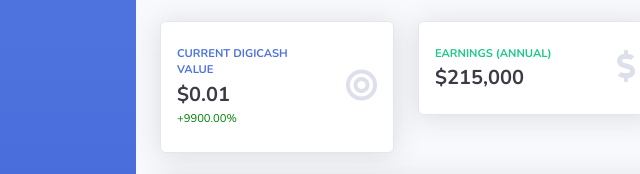
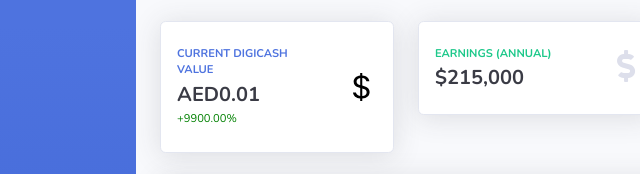
Before and after one commit to IyaadDev/DigiCash-System, a plain HTML site: page dashboard.html in a window 1280 px wide. Shown: the part 131-305 px from the top of the page, 88-728 px from the left. Drawn offline with nearby package versions, Linux system fonts and the light colour scheme.

Commit message:
Update dashboard.html

```diff
--- a/dashboard.html
+++ b/dashboard.html
@@ -136,26 +136,27 @@ nameSpan.innerHTML = `${firstName} ${lastName}`;
                         <h3 class="text-dark mb-0">Dashboard</h3><a class="btn btn-primary btn-sm d-none d-sm-inline-block" role="button" href="#"><i class="fas fa-download fa-sm text-white-50"></i>&nbsp;Generate Report</a>
                     </div>
                     <div class="row">
-                        <div class="col-md-6 col-xl-3 mb-4"><div class="card shadow border-start-primary py-2">
+                        <div class="col-md-6 col-xl-3 mb-4">
+                            <div class="card shadow border-start-primary py-2">
                                 <div class="card-body">
                                     <div class="row align-items-center no-gutters">
                                         <div class="col me-2">
-        <div class="text-uppercase text-primary fw-bold text-xs mb-1"><span>Current DigiCash Value</span></div>
-        <div class="text-dark fw-bold h5 mb-0"><span id="price"></span></div>
+                                            <div class="text-uppercase fw-bold text-primary text-xs mb-1"><span>Current DigiCash Value</span></div>
+                                            <div class="fw-bold text-dark h5 mb-0"><span id="price"></span></div>
                                             <div class="text-xs mt-1"><span id="change"></span></div>
                                         </div>
-      <div class="col-auto"><i class="fas fa-bullseye fa-2x text-gray-300"></i></div>
+                                        <div class="col-auto"><svg xmlns="http://www.w3.org/2000/svg" width="1em" height="1em" fill="currentColor" viewBox="0 0 16 16" class="bi bi-currency-dollar fa-2x text-gray-300" style="color: rgb(0,0,0)!important;">
+                                                <path d="M4 10.781c.148 1.667 1.513 2.85 3.591 3.003V15h1.043v-1.216c2.27-.179 3.678-1.438 3.678-3.3 0-1.59-.947-2.51-2.956-3.028l-.722-.187V3.467c1.122.11 1.879.714 2.07 1.616h1.47c-.166-1.6-1.54-2.748-3.54-2.875V1H7.591v1.233c-1.939.23-3.27 1.472-3.27 3.156 0 1.454.966 2.483 2.661 2.917l.61.162v4.031c-1.149-.17-1.94-.8-2.131-1.718H4zm3.391-3.836c-1.043-.263-1.6-.825-1.6-1.616 0-.944.704-1.641 1.8-1.828v3.495l-.2-.05zm1.591 1.872c1.287.323 1.852.859 1.852 1.769 0 1.097-.826 1.828-2.2 1.939V8.73l.348.086z"></path>
+                                            </svg></div>
                                     </div>
                                 </div>
-</div>
-
-<script>
+                            </div><script>
   // fetch the price data
   fetch('price.txt')
     .then(response => response.text())
     .then(data => {
       const price = parseFloat(data.trim());
-      document.getElementById('price').textContent = `$${price.toFixed(2)}`;
+      document.getElementById('price').textContent = `AED${price.toFixed(2)}`;
 
       // fetch the last price data
       fetch('lastprice.txt')
```
Lines whose indentation alone changed are shown as unchanged.
